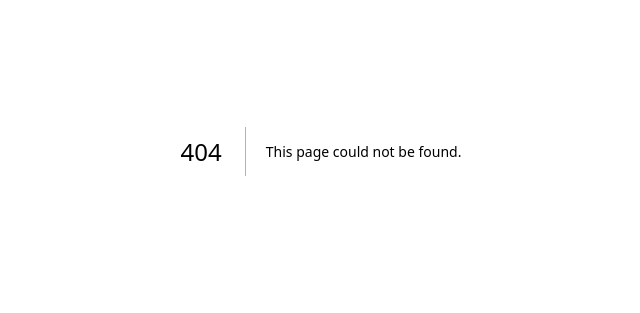
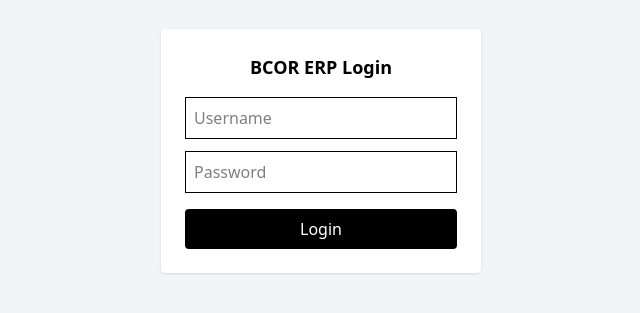
Before and after one commit to Afeef-m/bcor, a Next.js app in the folder bcor-frontend/: page /auth/login in a window 1280 px wide. Before the commit this address had no page. Shown: the part 249-562 px from the top of the page, without its empty margins (319-959 px from the left). Built offline with nearby package versions, Linux system fonts and the light colour scheme.

Commit message:
bcor-erp

```diff
--- /dev/null
+++ b/bcor-frontend/app/auth/login/page.tsx
@@ -0,0 +1,67 @@
+"use client";
+
+import { useState } from "react";
+import { useRouter } from "next/navigation";
+import { useAppDispatch } from "@/app/store/hooks";
+import { loginSuccess } from "@/app/store/authSlice";
+import toast from "react-hot-toast";
+
+export default function LoginPage() {
+  const dispatch = useAppDispatch();
+  const router = useRouter();
+
+  const [username, setUsername] = useState("");
+  const [password, setPassword] = useState("");
+
+  const handleLogin = () => {
+    if (!username || !password) {
+      toast.error("Username and password required");
+      return;
+    }
+
+    dispatch(
+      loginSuccess({
+        user: {
+          id: "1",
+          username,
+          role: "SUPERADMIN",
+        },
+        token: "mock-jwt-token",
+      })
+    );
+
+    toast.success("Login successful");
+    router.push("/bcor/dashboard");
+    // router.push("/");
+  };
+
+  return (
+    <div className="min-h-screen flex items-center justify-center bg-gray-100">
+      <div className="bg-white p-6 rounded w-80 shadow">
+        <h2 className="text-lg font-bold mb-4 text-center">BCOR ERP Login</h2>
+
+        <input
+          className="w-full border p-2 mb-3"
+          placeholder="Username"
+          value={username}
+          onChange={(e) => setUsername(e.target.value)}
+        />
+
+        <input
+          type="password"
+          className="w-full border p-2 mb-4"
+          placeholder="Password"
+          value={password}
+          onChange={(e) => setPassword(e.target.value)}
+        />
+
+        <button
+          onClick={handleLogin}
+          className="w-full bg-black text-white py-2 rounded"
+        >
+          Login
+        </button>
+      </div>
+    </div>
+  );
+}
--- a/bcor-frontend/app/bcor/components/sidebar.tsx
+++ b/bcor-frontend/app/bcor/components/sidebar.tsx
@@ -1,19 +1,13 @@
-import {
-  BookText,
-  ChartCandlestick,
-  ChartNoAxesCombined,
-  Landmark,
-  LayoutDashboard,
-  LucideIcon,
-  Minimize2,
-  NotebookText,
-  Power,
-  RotateCw,
-  Settings,
-  ShoppingCart,
-} from "lucide-react";
+"use client";
+
+import { BookText, ChartCandlestick, ChartNoAxesCombined, Landmark,LayoutDashboard, LucideIcon, Minimize2, NotebookText, Power, RotateCw, Settings, ShoppingCart,} from "lucide-react";
 import Link from "next/link";
 import { usePathname } from "next/navigation";
+
+import { useRouter } from "next/navigation";
+import { useAppDispatch } from "@/app/store/hooks";
+import { logout } from "@/app/store/authSlice";
+
 
 type NavItemProps = {
   icon: LucideIcon;
@@ -39,6 +33,14 @@ const NavItem = ({ icon: Icon, label, href }: NavItemProps) => {
 };
 
 export default function Sidebar() {
+  const dispatch = useAppDispatch();
+  const router = useRouter();
+
+  const handleLogout = () => {
+  dispatch(logout());
+  router.replace("/auth/login");
+};
+
   return (
     <aside className="w-64 bg-[#252527] text-white flex flex-col">
 
@@ -58,9 +60,13 @@ export default function Sidebar() {
       </nav>
 
       <nav className="p-3 border-t border-[#1f1f1f] space-y-1">
-        <button className="flex w-full items-center gap-3 px-3 py-2 rounded hover:bg-[#1a1a1a] text-sm ">
-          <Power size={18} className="bg-red-600 rounded-md"/> Power Off
-        </button>
+        <button
+        onClick={handleLogout}
+         className="flex w-full items-center gap-3 px-3 py-2 rounded hover:bg-[#1a1a1a] text-sm text-red-400">
+          <Power size={18} className="text-red-500" />
+          Power Off
+          </button>
+
         <button className="flex w-full items-center gap-3 px-3 py-2 rounded hover:bg-[#1a1a1a] text-sm">
           <RotateCw size={18} className="bg-green-500 rounded-md"/> Restart
         </button>
--- a/bcor-frontend/app/bcor/dashboard/page.tsx
+++ b/bcor-frontend/app/bcor/dashboard/page.tsx
@@ -1,11 +1,81 @@
-import React from 'react'
+"use client";
 
-function Dashboard() {
+import { useAppSelector } from "@/app/store/hooks";
+import {
+  UserCog,
+  Users,
+  Package,
+  Factory,
+  Layers,
+  Shapes,
+  Boxes,
+  CalendarClock,
+  FileText,
+  Map,
+  MapPin,
+  Mailbox,
+  Briefcase,
+} from "lucide-react";
+import Link from "next/link";
+import { useRouter } from "next/navigation";
+import { useEffect } from "react";
+
+type MasterCardProps = {
+  label: string;
+  icon: React.ElementType;
+  href: string;
+  color?: string;
+};
+
+const MasterCard = ({ label, icon: Icon, href,color }: MasterCardProps) => {
   return (
-    <div>
-      dashboard
+    <Link
+      href={href}
+      className="flex items-center gap-4 bg-white rounded-lg shadow-sm border border-gray-200 p-5 hover:shadow-md transition"
+    >
+       <Icon size={32} className={color} />
+      <span className="font-medium text-gray-800">{label}</span>
+    </Link>
+  );
+};
+
+export default function Dashboard() {
+  const isAuth = useAppSelector((s) => s.auth.isAuthenticated);
+  const router = useRouter();
+   useEffect(() => {
+    if (!isAuth) router.replace("/auth/login");
+  }, [isAuth]);
+  if (!isAuth) return null;
+
+  return (
+    <div className="space-y-6">
+
+      <h1 className="text-xl font-semibold text-gray-800">Master</h1>
+
+      <div className="grid grid-cols-1 sm:grid-cols-2 lg:grid-cols-4 gap-6">
+
+        <MasterCard label="Role Master" icon={UserCog} color="text-blue-600" href="/bcor/master/roles" />
+        <MasterCard label="User Master" icon={Users} color="text-blue-500" href="/bcor/master/users" />
+
+        <MasterCard label="Product Master" icon={Package} color="text-amber-600" href="/bcor/master/products" />
+        <MasterCard label="Manufacturer Master" icon={Factory} color="text-amber-500" href="/bcor/master/manufacturers" />
+
+        <MasterCard label="Group Master" icon={Layers} color="text-indigo-600" href="/bcor/master/groups" />
+        <MasterCard label="Category Master" icon={Shapes} color="text-indigo-500" href="/bcor/master/categories" />
+        <MasterCard label="Pack Master" icon={Boxes} color="text-indigo-400" href="/bcor/master/packs" />
+
+        <MasterCard label="Schedule Master" icon={CalendarClock} color="text-cyan-600" href="/bcor/master/schedules" />
+
+        <MasterCard label="Content Master" icon={FileText} color="text-purple-600" href="/bcor/master/content" />
+
+        <MasterCard label="State Master" icon={Map} color="text-green-600" href="/bcor/master/states" />
+        <MasterCard label="District Master" icon={MapPin} color="text-green-500" href="/bcor/master/districts" />
+        <MasterCard label="Pincode Master" icon={Mailbox} color="text-green-400" href="/bcor/master/pincodes" />
+        <MasterCard label="Area Master" icon={MapPin} color="text-green-300" href="/bcor/master/areas" />
+
+        <MasterCard label="Professional Master" icon={Briefcase} color="text-rose-600" href="/bcor/master/professionals" />
+
+      </div>
     </div>
-  )
+  );
 }
-
-export default Dashboard
--- /dev/null
+++ b/bcor-frontend/app/bcor/master/roles/page.tsx
@@ -0,0 +1,3 @@
+export default function RolePage() {
+  return <div>Coming soon</div>;
+}
--- /dev/null
+++ b/bcor-frontend/app/bcor/master/users/page.tsx
@@ -0,0 +1,3 @@
+export default function UsersPage() {
+  return <div>Coming soon</div>;
+}
--- a/bcor-frontend/app/layout.tsx
+++ b/bcor-frontend/app/layout.tsx
@@ -1,18 +1,24 @@
+"use client";
+
+import { Provider} from "react-redux"
+import { store } from "./store/store";
 import { Toaster } from "react-hot-toast";
 import "./globals.css";
 
 export default function RootLayout({
   children,
-}: Readonly<{
+}: {
   children: React.ReactNode;
-}>) {
+}) {
   return (
     <html lang="en">
       <body>
-         <main >
-          {children}
-          <Toaster position="top-center" />
-        </main>
+        <Provider store={store}>
+          <main>
+            {children}
+            <Toaster position="top-center" />
+          </main>
+        </Provider>
       </body>
     </html>
   );
--- /dev/null
+++ b/bcor-frontend/app/store/authSlice.ts
@@ -0,0 +1,43 @@
+import { createSlice, PayloadAction } from "@reduxjs/toolkit";
+
+interface User {
+  id: string;
+  username: string;
+  role: string;
+}
+
+interface AuthState {
+  user: User | null;
+  token: string | null;
+  isAuthenticated: boolean;
+}
+
+const initialState: AuthState = {
+  user: null,
+  token: null,
+  isAuthenticated: false,
+};
+
+const authSlice = createSlice({
+  name: "auth",
+  initialState,
+  reducers: {
+    loginSuccess: (
+      state,
+      action: PayloadAction<{ user: User; token: string }>
+    ) => {
+      state.user = action.payload.user;
+      state.token = action.payload.token;
+      state.isAuthenticated = true;
+    },
+
+    logout: (state) => {
+      state.user = null;
+      state.token = null;
+      state.isAuthenticated = false;
+    },
+  },
+});
+
+export const { loginSuccess, logout } = authSlice.actions;
+export default authSlice.reducer;
--- /dev/null
+++ b/bcor-frontend/app/store/hooks.ts
@@ -0,0 +1,5 @@
+import { TypedUseSelectorHook, useDispatch, useSelector } from "react-redux";
+import { RootState, AppDispatch } from "./store";
+
+export const useAppDispatch = () => useDispatch<AppDispatch>();
+export const useAppSelector: TypedUseSelectorHook<RootState> = useSelector;
--- /dev/null
+++ b/bcor-frontend/app/store/store.ts
@@ -0,0 +1,11 @@
+import { configureStore } from "@reduxjs/toolkit";
+import authReducer from "./authSlice";
+
+export const store = configureStore({
+  reducer: {
+    auth: authReducer,
+  },
+});
+
+export type RootState = ReturnType<typeof store.getState>;
+export type AppDispatch = typeof store.dispatch;
--- a/bcor-frontend/package.json
+++ b/bcor-frontend/package.json
@@ -9,12 +9,14 @@
     "lint": "eslint"
   },
   "dependencies": {
+    "@reduxjs/toolkit": "^2.11.2",
     "@tailwindcss/postcss": "^4.1.18",
     "lucide-react": "^0.562.0",
     "next": "16.1.1",
     "react": "19.2.3",
     "react-dom": "19.2.3",
     "react-hot-toast": "^2.6.0",
+    "react-redux": "^9.2.0",
     "tailwindcss": "^4.1.18"
   },
   "devDependencies": {
```
Also changed, not shown: bcor-frontend/app/page.tsx (+7 -0 lines), 1 other file (tests, documents, lock files or other folders).
